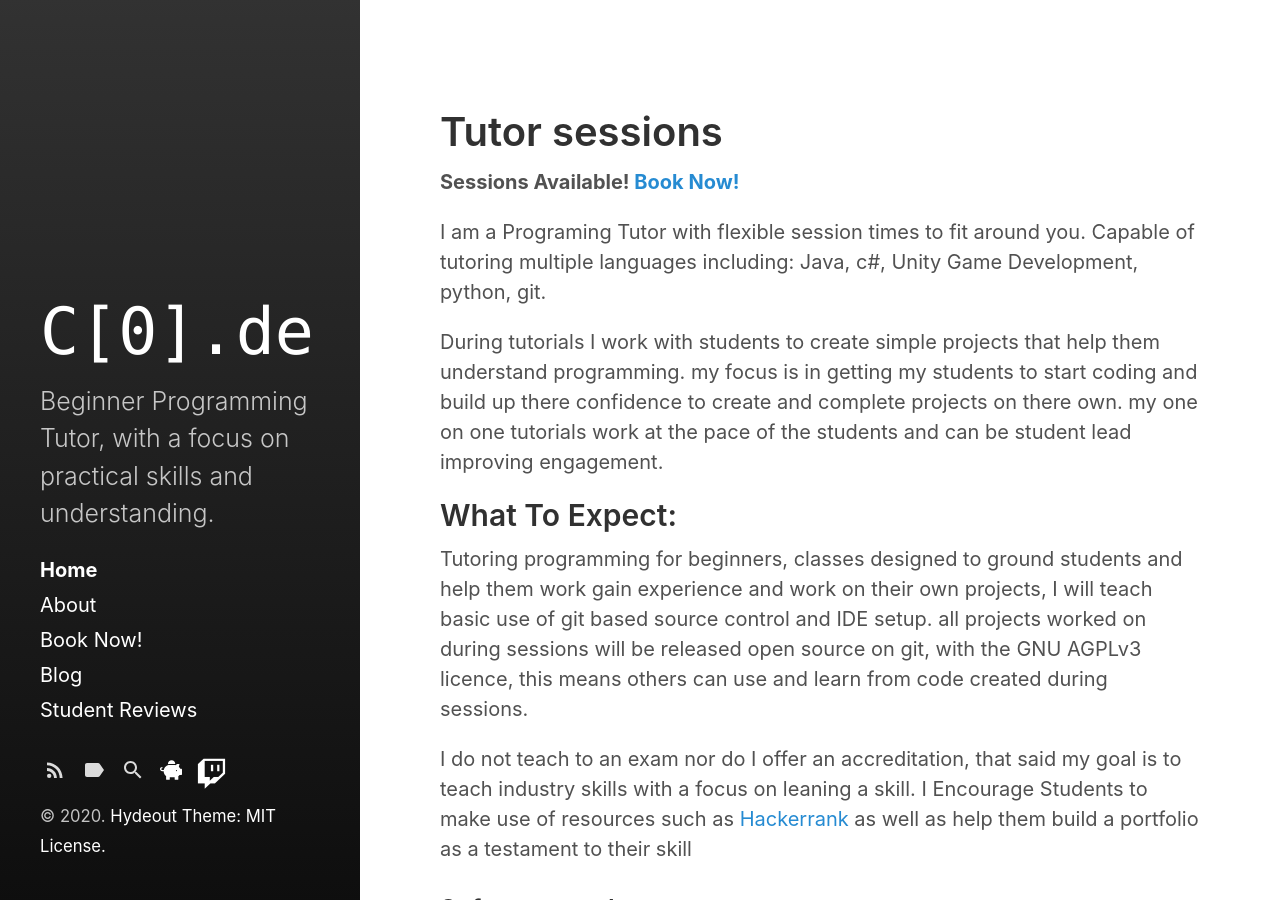
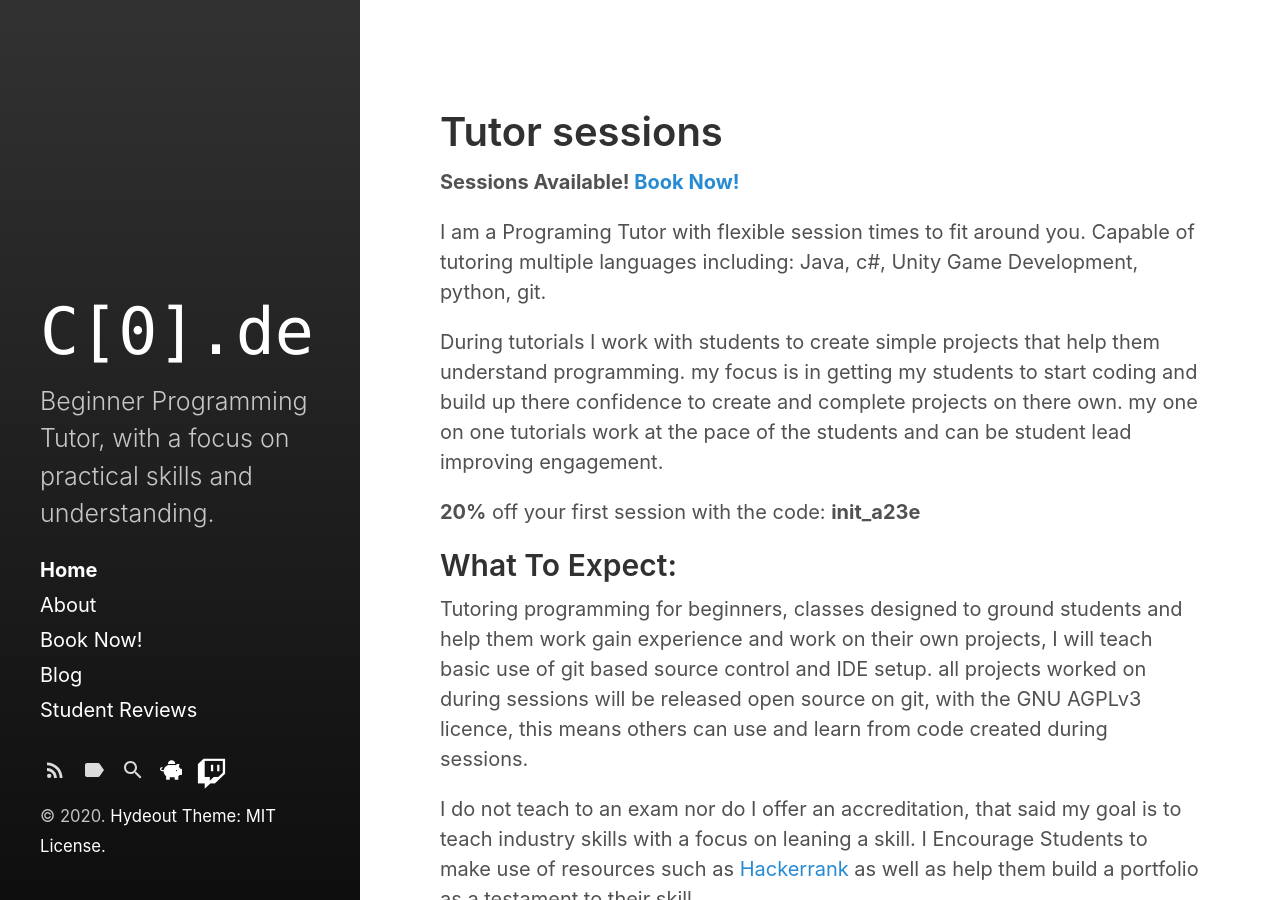
Before and after one commit to megonemad1/Tutor-Website, a Jekyll site: the page built from index.html, in a window 1280 px wide and 900 px high. Built offline with Jekyll 4.4.1, drawn with Linux system fonts in a browser that asks for light colours; nearby versions of some CDN libraries; the list of posts is cut into pages by our own code.

Commit message:
- add discount code

```diff
--- a/index.html
+++ b/index.html
@@ -13,6 +13,7 @@ title: Home
     During tutorials I work with students to create simple projects that help them understand programming. my focus is in getting my students to start coding and build up there confidence to create and complete projects on there own. my one on one tutorials
     work at the pace of the students and can be student lead improving engagement.
 </p>
+<p><b>20%</b> off your first session with the code: <b>init_a23e</b></p>
 <h2>What To Expect:</h2>
 <p>Tutoring programming for beginners, classes designed to ground students and help them work gain experience and work on their own projects, I will teach basic use of git based source control and IDE setup. all projects worked on during sessions will be
     released open source on git, with the GNU AGPLv3 licence, this means others can use and learn from code created during sessions.
```
